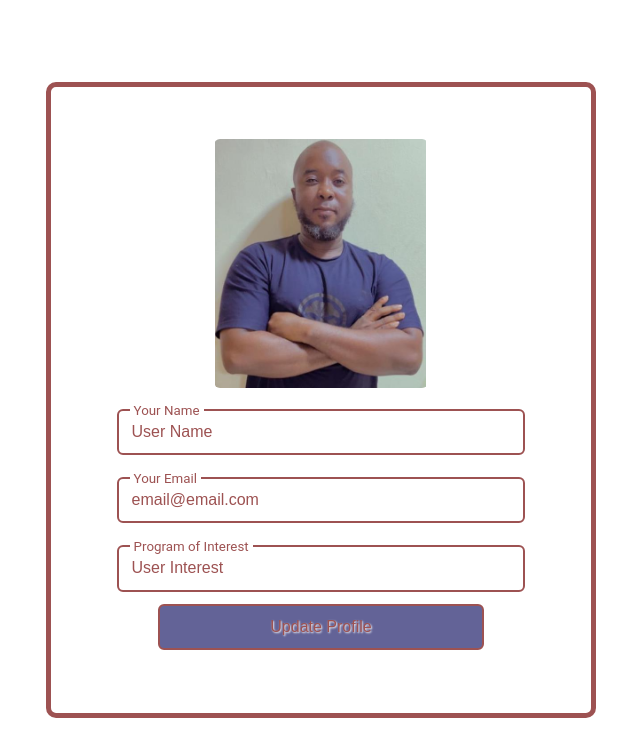
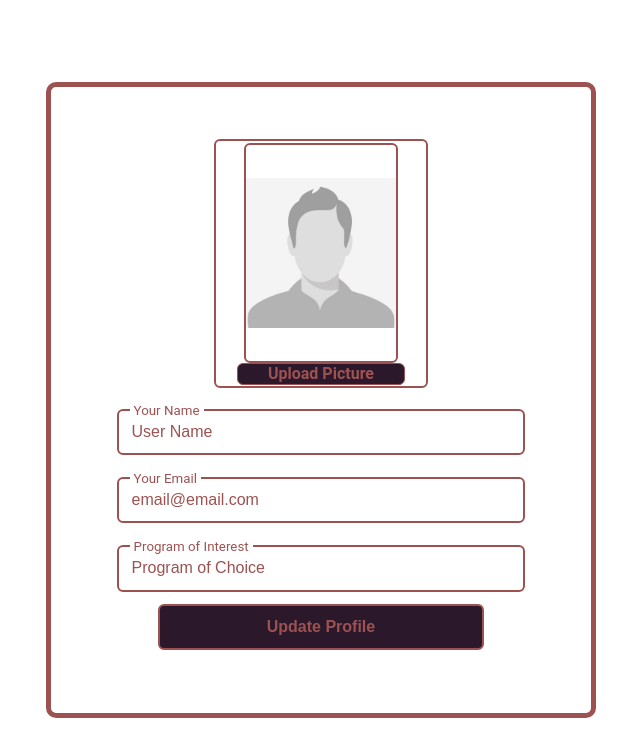
Before and after one commit to awwallawal/teamable_app, a plain HTML site: page index.html in a window 1280 px wide. Shown: the whole page, without its empty margins (319-959 px from the left). Drawn offline with Linux system fonts and the light colour scheme.

Commit message:
Used windows.onload, added a image uplod process  and img.src to manipulate the DOM

```diff
--- a/app.js
+++ b/app.js
@@ -0,0 +1,61 @@
+let imageUpload = document.getElementById("image-upload");
+let profilePicture = document.getElementById("profile-picture");
+
+let imageOutput = document.getElementById("image-output");
+
+let editContainer = document.getElementById("edit-container");
+
+let updateContainer = document.getElementById("update-container");
+
+let editBtn = document.getElementById("edit-btn");
+
+let updateBtn = document.getElementById("update-btn");
+
+let form = document.getElementById("form");
+
+let dummyPicture =  "./images/dummy-profile-pic.jpg";
+
+let userName = document.getElementById("user-name");
+
+let userEmail = document.getElementById("user-email");
+
+let userInterest = document.getElementById("user-interest");
+
+let profileName = document.getElementById("profile-name");
+
+
+let profileEmail = document.getElementById("profile-email");
+
+let profileInterest = document.getElementById("profile-interest");
+
+
+
+window.onload = (function(){
+ profilePicture.src = dummyPicture
+ imageOutput.src = dummyPicture
+ userName.value = profileName.textContent;
+ userEmail.value = profileEmail.textContent;
+ userInterest.value = profileInterest.textContent;
+})
+
+
+editBtn.addEventListener("click", function(){
+ editContainer.style.display = "flex";
+ updateContainer.style.display = "none";
+});
+
+// updateBtn.addEventListener("click", function(){
+//  editContainer.style.display = "none";
+//  updateContainer.style.display = "flex"
+// });
+
+imageUpload.addEventListener('change', function(e){
+ imageOutput.src = URL.createObjectURL(e.target.files[0]);
+ profilePicture.src = URL.createObjectURL(e.target.files[0]);
+});
+
+form.addEventListener('submit', function(e){
+ e.preventDefault();
+ editContainer.style.display = "none";
+ updateContainer.style.display = "flex"
+})
--- a/index.html
+++ b/index.html
@@ -25,19 +25,19 @@
  <div id="update-container" >
 
    <div id="img-container">
-
+      <img src="" id="profile-picture" alt="user profile picture" style="width: 100%;">
    </div>
 
    <div id="form-container">
     <div id="profile-form" class="form">
 
-     <h3>Name<span class="span-colon"> : </span><p id="profile-name">Lawal Awwal</p></h3>
+     <h3>Name<span class="span-colon"> : </span><p id="profile-name">User Name</p></h3>
 
-     <h3>Email<span class="span-colon"> : </span><p id="profile-email">awwallawal@gmail.com</p></h3>
+     <h3>Email<span class="span-colon"> : </span><p id="profile-email">email@email.com</p></h3>
 
-     <h3>Interest<span class="span-colon"> : </span><p id="profile-interest">Frontend Web Development</p></h3>
+     <h3>Interest<span class="span-colon"> : </span><p id="profile-interest">Program of Choice</p></h3>
 
-     <button type="button">Edit Profile</button>
+     <button type="button" id="edit-btn">Edit Profile</button>
     </div>
    </div>
 
@@ -46,22 +46,31 @@
  <!-- Edit Profile Section -->
 
  <div id="edit-container">
-  <div id="img-container">
+   <div id="img-container" class="img-container">
+
+    <div id="img-img-container">
+      <img  alt="user profile picture" id="image-output" style="width: 150px; height: 150px;">
+    </div>
+
+    <div id="img-ref">
+      <label for="image-upload" id="label-image-upload" >Upload Picture</label>
+      <input type="file" accept="image/*" name="image-upload" id="image-upload">
+    </div>
 
   </div>
 
   <div id="form-container">
    <form id="form" class="form">
     <label for="user-name"><small id="label-name">Your Name</small></label>
-    <input type="text" placeholder="User Name" id="user-name" name="user-name" required>
+    <input type="text" id="user-name" name="user-name" required>
 
     <label for="user-email"><small id="label-email">Your Email</small></label>
-    <input type="text" placeholder="email@email.com" id="user-email" name="user-email" required>
+    <input type="text" id="user-email" name="user-email" required>
 
     <label for="user-interest"><small id="label-interest">Program of Interest</small></label>
-    <input type="text" placeholder="User Interest" id="user-interest" name="user-interest" required>
+    <input type="text" id="user-interest" name="user-interest" required>
 
-    <button type="submit">Update Profile</button>
+    <button type="submit" id="update-btn">Update Profile</button>
    </form>
   </div>
  </div>
--- a/main.css
+++ b/main.css
@@ -41,14 +41,16 @@ body{
 }
 
 #img-container{
- /* border: 1px solid green; */
- background-image: url(./images/user_photo.jpg);
+ border: 2px solid rgb(157, 82, 82);
+ /* background-image: url(./images/user_photo.jpg);
  background-size: contain;
  background-position: center;
- background-repeat: no-repeat;
+ background-repeat: no-repeat; */
  border-radius: 6px;
  width: 40%;
  height: 40%;
+ display: flex;
+ position: relative;
 }
 
 #profile-form {
@@ -99,9 +101,6 @@ body{
  font-size: medium;
  border: 2px solid rgb(157, 82, 82);
  border-radius: 6px;
-}
-
-::placeholder{
  color: rgb(157, 82, 82);
 }
 
@@ -111,12 +110,11 @@ body{
  margin: auto;
  border: 2px solid rgb(157, 82, 82);
  border-radius: 6px;
- font-weight: 500;
+ font-weight: 600;
  font-size: medium;
  cursor: pointer;
- background-color: rgb(99, 99, 151);
+ background-color: rgb(43, 25, 43);
  color: rgb(157, 82, 82);
- text-shadow: 1px 1px 2px #fff;
 }
 
 .form > label {
@@ -131,3 +129,40 @@ body{
 #update-container{
  display: none;
 }
+
+.img-container {
+ display: flex;
+ flex-direction: column;
+ justify-content: center;
+ align-items: center;
+}
+
+#img-img-container{
+ height: 90%;
+ border: 2px solid rgb(157, 82, 82);
+ border-radius: 6px;
+ display: flex;
+ justify-content: center;
+ align-items: center;
+}
+
+#img-ref{
+ display: flex;
+ flex-direction: column;
+ justify-content: center;
+ align-items: center;
+ width: 80%;
+ text-align: center;
+ border: 1px solid rgb(157, 82, 82);
+ padding: 0.1% 1%;
+ background-color: rgb(43, 25, 43);
+ color: rgb(157, 82, 82);
+ font-weight: 600;
+ font-size: medium;
+ cursor: pointer;
+ border-radius: 6px;
+}
+
+#image-upload{
+ display: none ;
+}
```
Also changed, not shown: images/dummy-profile-pic.jpg (added), images/user_photo.jpg (deleted), images/user_picture.jpg (deleted).
